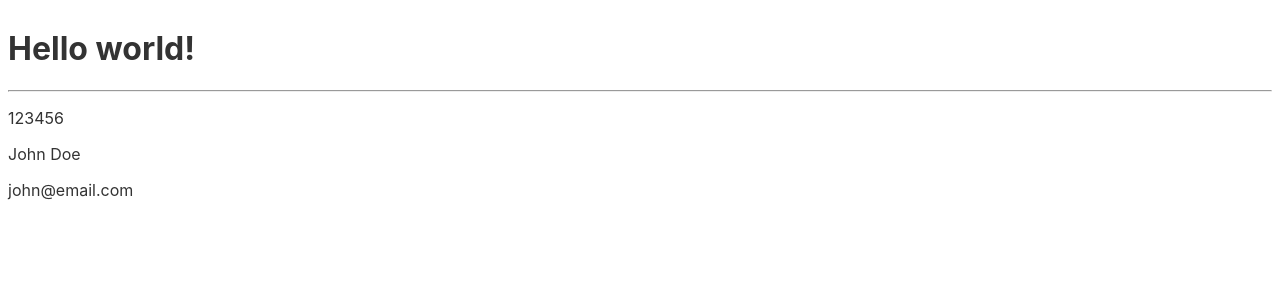
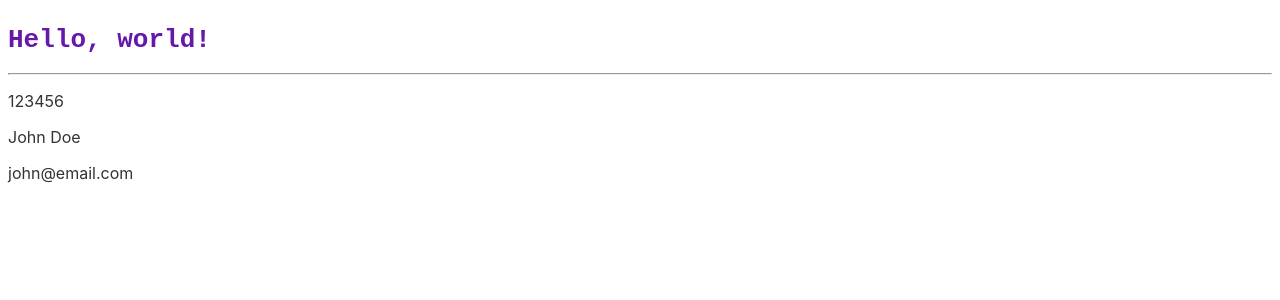
Before and after one commit to susmitasarkar7/svelte-3, a Svelte app: page / in a window 1280 px wide. Shown: the top 300 px of the page. Built offline with nearby package versions, Linux system fonts and the light colour scheme.

Commit message:
css added

```diff
--- a/src/App.svelte
+++ b/src/App.svelte
@@ -10,7 +10,14 @@
 	}
 </script>
 
-<h1>Hello {name}!</h1>
+<style>
+	h1{
+		color: #6518a9;
+		font-family: monospace;
+	}
+</style>
+
+<h1>Hello, {name}!</h1>
 
 <hr>
 
```
